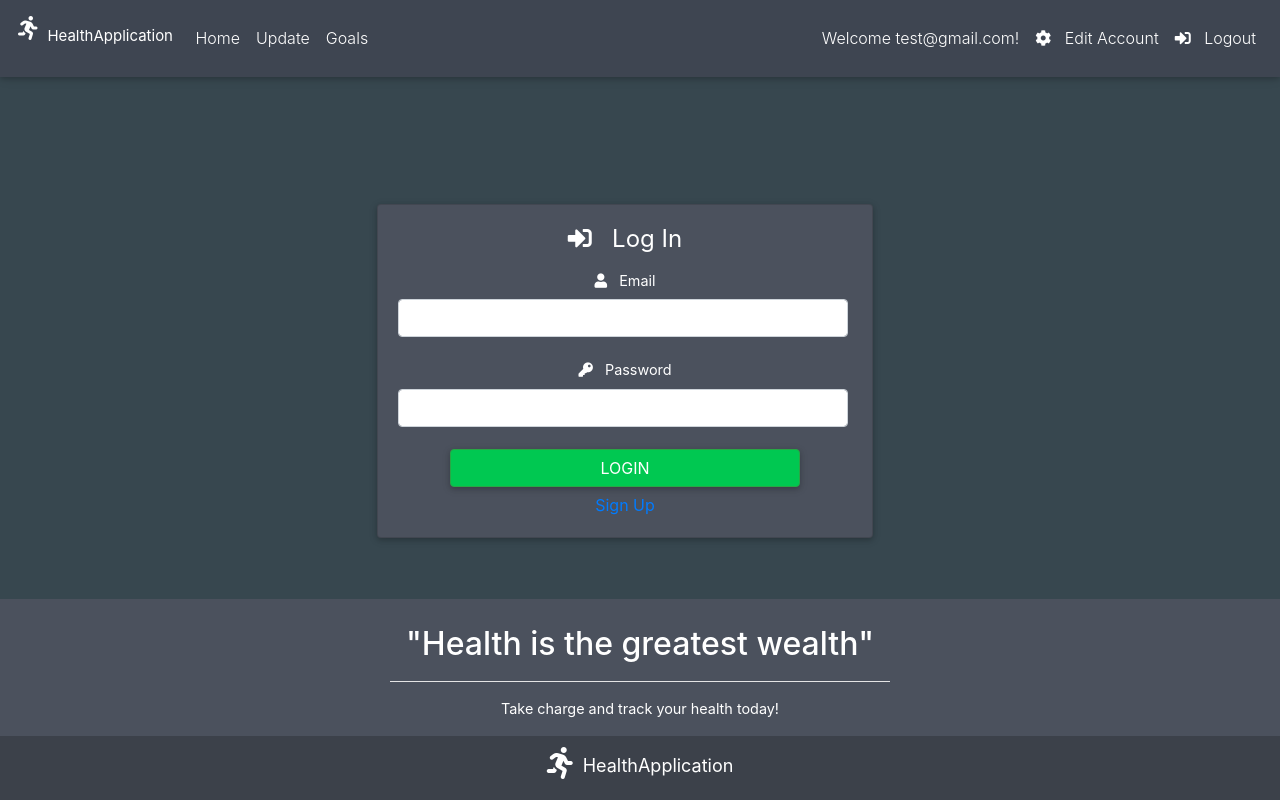
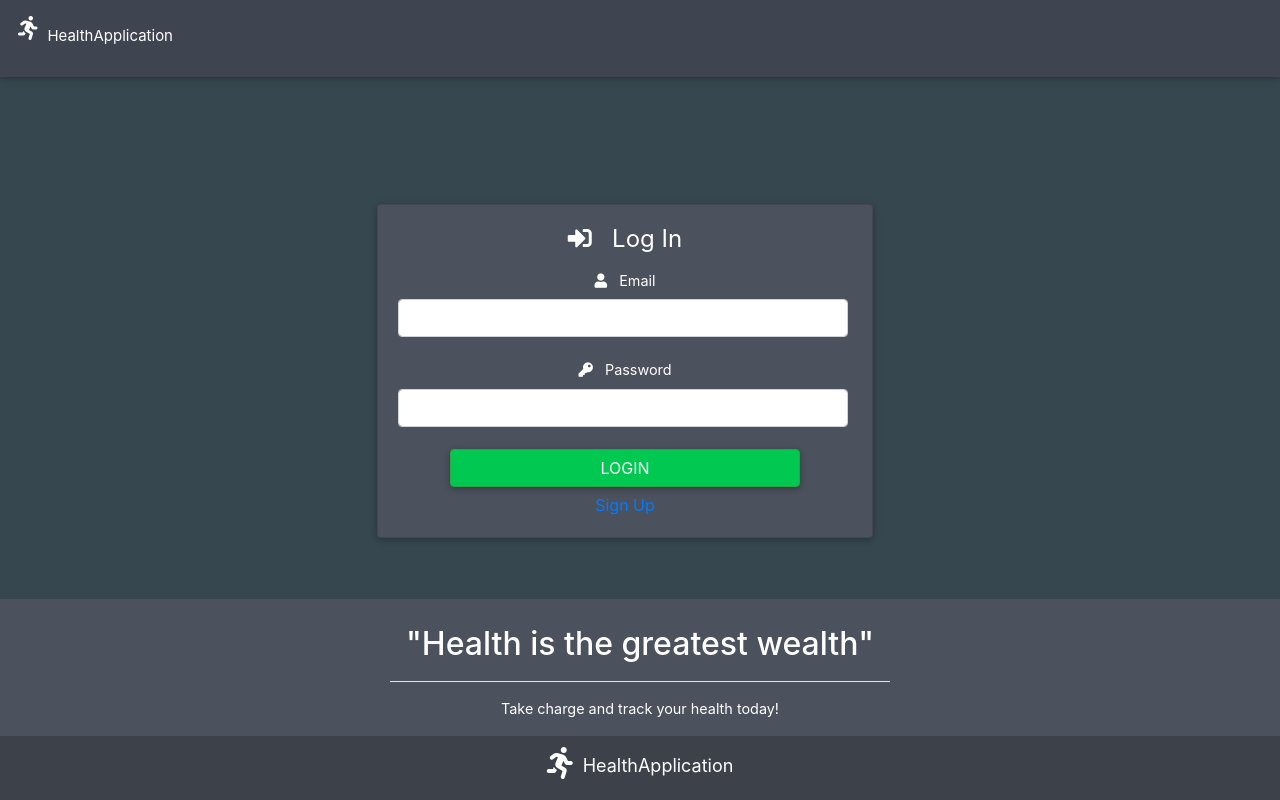
Before and after one commit to HengTat/HealthApplication, a React (Create React App) app in the folder healthapp/: page /login in a window 1280 px wide. Built offline with nearby package versions, Linux system fonts and the light colour scheme.

Commit message:
add login feature

```diff
--- a/healthapp/src/App.js
+++ b/healthapp/src/App.js
@@ -8,18 +8,33 @@ import Footer from "./pagecomponent/footer"
 import Nav from "./pagecomponent/nav"
 import Updates from './components/Updates';
 import Goals from './components/Goals';
+import { useState } from 'react';
 
 function App() {
+  const [loginemail,setloginemail]= useState();
+
+  function setcurremail(email){
+    console.log(loginemail);
+    setloginemail(email);
+  }
+
   return (
     <div style={{ backgroundColor: "#37474F", height: "90vh" }}>
       <Router>
-        <Nav></Nav>
+        <Nav curremail={loginemail} setcurremail={setcurremail}></Nav>
         <div className="App">
           <Route exact path="/">
             <Redirect to="/login"></Redirect>
           </Route>
-          <Route path="/login" component={Login}></Route>
-          <Route path="/Homepage" component={Homepage}></Route>
+          <Route
+            path="/login"
+            render={(props)=>
+              <Login setcurremail={setcurremail} props={props}/>
+            }
+           />
+          <Route path="/Homepage" render={()=>{
+            <Homepage curremail={loginemail} />
+          }}></Route>
           <Route path="/Signup" component={Signup}></Route>
           <Route path="/EditAccount" component={Editaccount}></Route>
           <Route path="/healthupdate" component={Updates}></Route>
--- a/healthapp/src/components/login.js
+++ b/healthapp/src/components/login.js
@@ -33,12 +33,15 @@ function Login(props){
         axios.get("http://localhost:3000" + "/login/signin/"+email+"/"+password)
             .then((response) => {
             if (response.status === 200) {
-                setmsg("");
-                props.history.push("/homepage");
+              setmsg("");
+              props.setcurremail(email);
+              props.props.history.push("/homepage");
             }
             })
             .catch((error) => {
-            setmsg(error.response.data.msg);
+              console.log(props);
+            console.log(error);
+            if(error.response!=null) setmsg(error.response.data.msg);
             });
         }
     }
--- a/healthapp/src/pagecomponent/nav.js
+++ b/healthapp/src/pagecomponent/nav.js
@@ -17,9 +17,14 @@ import { useState } from "react";
 import { BrowserRouter as Router, Redirect, Route } from "react-router-dom";
 import './nav.css'
 
-function Nav(){
 
+function Nav(props){
 
+  function logout(){
+    props.setcurremail();
+  }
+
+  if(props.curremail!=null){
     return (
       <div style={{ width: "100%", top: 0, position: "fixed", zIndex: 500 }}>
         <MDBNavbar color="stylish-color-dark" dark expand="md">
@@ -64,9 +69,7 @@ function Nav(){
             </MDBNavbarNav>
             <MDBNavbarNav right>
               <MDBNavItem>
-                  <MDBNavLink to="">
-                  Welcome test@gmail.com!
-                  </MDBNavLink>
+                <MDBNavLink to="">Welcome {props.curremail}!</MDBNavLink>
               </MDBNavItem>
               <MDBNavItem>
                 <MDBNavLink to="/editaccount">
@@ -74,7 +77,12 @@ function Nav(){
                 </MDBNavLink>
               </MDBNavItem>
               <MDBNavItem>
-                <MDBNavLink to="/login">
+                <MDBNavLink
+                  to="/login"
+                  onClick={() => {
+                    logout();
+                  }}
+                >
                   <MDBIcon icon="sign-in-alt" /> &nbsp; Logout
                 </MDBNavLink>
               </MDBNavItem>
@@ -83,7 +91,45 @@ function Nav(){
         </MDBNavbar>
       </div>
     );
+  }
+
+  else{
+    return(
+    <div>
+              <div style={{ width: "100%", top: 0, position: "fixed", zIndex: 500 }}>
+        <MDBNavbar color="stylish-color-dark" dark expand="md">
+          <MDBNavbarBrand>
+            <strong className="white-text">
+              <div class="row">
+                &nbsp; &nbsp;
+                <h4>
+                  <MDBIcon
+                    icon="running"
+                    style={{
+                      color: "white",
+                      verticalAlign: "middle",
+                      paddingRight: "10px",
+                    }}
+                  />
+                </h4>
+                <p
+                  style={{
+                    color: "white",
+                    paddingTop: "12px",
+                    fontSize: "15px",
+                  }}
+                >
+                  HealthApplication
+                </p>
+              </div>
+            </strong>
+          </MDBNavbarBrand>
+          &nbsp; &nbsp;
+        </MDBNavbar>
+      </div>
+    </div>
+    )
+  }
 }
 
-
 export default Nav;
```
Also changed, not shown: 1 other file (tests, documents, lock files or other folders).
